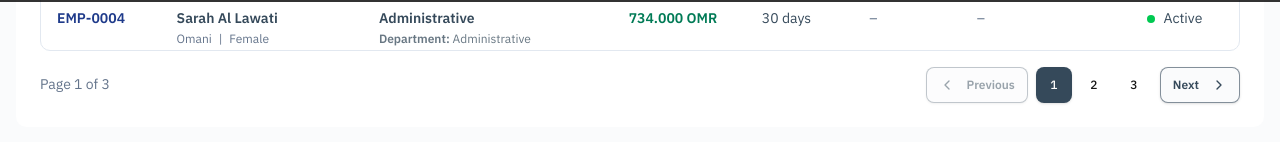
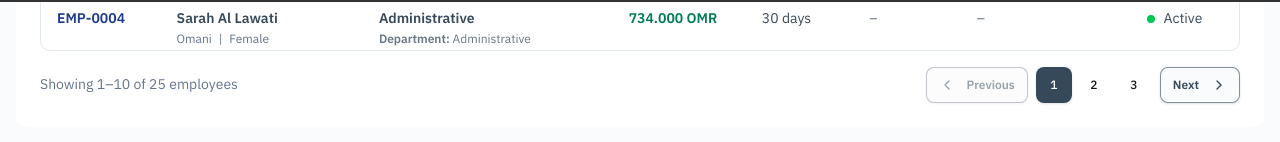
Before and after one commit to mehak187/elpnew, a React (Vite) app: page /employees in a window 1280 px wide. Shown: the part 798-940 px from the top of the page. Built offline with nearby package versions, Linux system fonts and the light colour scheme.

Commit message:
update 11 files and create 1 file

```diff
--- a/src/components/shared/DataTable.jsx
+++ b/src/components/shared/DataTable.jsx
@@ -372,7 +372,7 @@ export default function DataTable({
             <button
               key={filter.key}
               type="button"
-              onClick={() => onRemoveFilter && onRemoveFilter(filter.key)}
+              onClick={() => onRemoveFilter && onRemoveFilter(filter)}
               className="inline-flex items-center gap-1.5 rounded-[6px] border border-primary bg-card px-2.5 py-1 text-xs font-semibold text-primary transition-colors hover:bg-menu-hover focus-visible:outline-none focus-visible:ring-2 focus-visible:ring-ring focus-visible:ring-offset-2"
             >
               <span>
@@ -560,16 +560,19 @@ export default function DataTable({
       {/* Pagination */}
       <div className="flex flex-col sm:flex-row items-center justify-between gap-3">
         <p className="text-sm text-muted-foreground order-2 sm:order-1">
-          {itemLabel && filteredData.length > 0
+          {/* What is on screen out of what there is. Said whether or not
+              the page named what it holds: "Page 1 of 3" answers a
+              question nobody asked, while the count answers the one they
+              did. */}
+          {filteredData.length > 0
             ? "Showing " +
               ((currentPage - 1) * pageSize + 1) +
-              "\u2013" +
+              "–" +
               Math.min(currentPage * pageSize, filteredData.length) +
               " of " +
               filteredData.length +
-              " " +
-              itemLabel
-            : "Page " + currentPage + " of " + calculatedTotalPages}
+              (itemLabel ? " " + itemLabel : "")
+            : "Nothing to show"}
         </p>
         <div className="flex items-center gap-2 order-1 sm:order-2">
           <Button
--- a/src/components/shared/FilterPanel.jsx
+++ b/src/components/shared/FilterPanel.jsx
@@ -9,6 +9,7 @@ import {
   DialogTitle,
   DialogTrigger,
 } from "@/components/ui/dialog";
+import { filterChips, withoutChip } from "@/lib/filterChips";
 import { cn } from "@/lib/utils";
 
 /**
@@ -67,9 +68,6 @@ function Tick({ id, checked, onToggle, children }) {
   );
 }
 
-/** Whether a stored value counts as a choice somebody made. */
-const chosen = (value) =>
-  Array.isArray(value) ? value.length > 0 : Boolean(value) && value !== "all";
 
 export default function FilterPanel({
   fields = [],
@@ -96,31 +94,11 @@ export default function FilterPanel({
     });
 
   /** The committed filters, said in the words their own group used. */
-  const chips = fields.flatMap((field) => {
-    const held = value[field.key];
-    if (!chosen(held)) return [];
-    const say = (one) =>
-      field.options?.find((option) => option.value === one)?.label || one;
-    return Array.isArray(held)
-      ? held.map((one) => ({
-          key: field.key + ":" + one,
-          field: field.key,
-          option: one,
-          text: field.label + ": " + say(one),
-        }))
-      : [{ key: field.key, field: field.key, text: field.label + ": " + say(held) }];
-  });
+  const chips = filterChips(fields, value);
 
-  /** Dropping a chip drops that one choice, at once, from what is in force. */
+  /** Dropping a tag drops that one choice, at once, from what is in force. */
   const drop = (chip) => {
-    const next = { ...value };
-    if (chip.option) {
-      const held = (next[chip.field] || []).filter((one) => one !== chip.option);
-      if (held.length) next[chip.field] = held;
-      else delete next[chip.field];
-    } else {
-      delete next[chip.field];
-    }
+    const next = withoutChip(value, chip);
     onChange?.(next);
     setDraft(next);
   };
@@ -178,7 +156,7 @@ export default function FilterPanel({
                 onClick={() => drop(chip)}
                 className="inline-flex items-center gap-1.5 rounded-[6px] border border-primary bg-card px-2.5 py-1 text-xs font-semibold text-primary transition-colors hover:bg-menu-hover focus-visible:outline-none focus-visible:ring-2 focus-visible:ring-ring focus-visible:ring-offset-2"
               >
-                {chip.text}
+                {chip.label}: {chip.value}
                 <X className="size-3.5 shrink-0" aria-hidden="true" />
                 <span className="sr-only">Remove this filter</span>
               </button>
--- /dev/null
+++ b/src/lib/filterChips.js
@@ -0,0 +1,52 @@
+/** Whether a stored value counts as a choice somebody made. */
+const chosen = (value) =>
+  Array.isArray(value) ? value.length > 0 : Boolean(value) && value !== "all";
+
+/**
+ * The filters in force, each as one removable tag.
+ *
+ * Exported because the same tags are shown twice - inside the panel, and on
+ * the row under the table - and two readings of "what is this list narrowed
+ * by" would disagree the first time a group changed its wording.
+ *
+ * A group where any number may be chosen yields one tag per choice; a group
+ * where one may be chosen yields one tag.
+ */
+export function filterChips(fields, value) {
+  return fields.flatMap((field) => {
+    const held = value[field.key];
+    if (!chosen(held)) return [];
+    const say = (one) =>
+      field.options?.find((option) => option.value === one)?.label || one;
+
+    return Array.isArray(held)
+      ? held.map((one) => ({
+          key: field.key + ":" + one,
+          field: field.key,
+          option: one,
+          label: field.label,
+          value: say(one),
+        }))
+      : [
+          {
+            key: field.key,
+            field: field.key,
+            label: field.label,
+            value: say(held),
+          },
+        ];
+  });
+}
+
+/** What is left in force once one tag is dropped. */
+export function withoutChip(value, chip) {
+  const next = { ...value };
+  if (chip.option) {
+    const held = (next[chip.field] || []).filter((one) => one !== chip.option);
+    if (held.length) next[chip.field] = held;
+    else delete next[chip.field];
+  } else {
+    delete next[chip.field];
+  }
+  return next;
+}
--- a/src/pages/References.jsx
+++ b/src/pages/References.jsx
@@ -173,6 +173,7 @@ export default function References() {
         <CardContent className="p-4 sm:p-6">
           <DataTable
             columns={columns}
+            itemLabel="references"
             data={filteredData}
             // One no longer in use is kept, at the foot of its list.
             endedRow={(row) => isEndedStatus(row.status)}
--- a/src/pages/assets/AssetsPage.jsx
+++ b/src/pages/assets/AssetsPage.jsx
@@ -482,6 +482,7 @@ export default function AssetsPage() {
         <CardContent className="p-4 sm:p-6">
           <DataTable
             columns={columns}
+            itemLabel="assets"
             data={rows}
             // An asset out of service is kept, at the foot of the register.
             endedRow={(row) => isEndedStatus(ASSET_STATUS[row.state].label)}
--- a/src/pages/clients/ClientsList.jsx
+++ b/src/pages/clients/ClientsList.jsx
@@ -212,6 +212,7 @@ export default function ClientsList() {
         <CardContent className="p-4 sm:p-6">
           <DataTable
             columns={columns}
+            itemLabel="clients"
             data={processedClients}
             // Clients that have stopped are kept, at the foot of the list.
             endedRow={(row) => isEndedStatus(row.status)}
--- a/src/pages/corporate/CorporateList.jsx
+++ b/src/pages/corporate/CorporateList.jsx
@@ -121,6 +121,7 @@ export default function CorporateList() {
         <CardContent className="p-4 sm:p-6">
           <DataTable
             columns={columns}
+            itemLabel="matters"
             data={matters}
             searchPlaceholder="Search corporate matters..."
             currentPage={currentPage}
--- a/src/pages/employees/EmployeesList.jsx
+++ b/src/pages/employees/EmployeesList.jsx
@@ -8,6 +8,7 @@ import { onLeaveToday, annualLeaveLeft } from "./leaveData";
 import DataTable from "@/components/shared/DataTable";
 import PageHeader from "@/components/shared/PageHeader";
 import FilterPanel from "@/components/shared/FilterPanel";
+import { filterChips, withoutChip } from "@/lib/filterChips";
 import {
   Users,
   Eye,
@@ -261,6 +262,13 @@ export default function EmployeesList() {
   // page from printing what it should not.
   const canSeeRestricted = CURRENT_USER.role === "admin";
   const fields = filterFields(canSeeRestricted);
+  const chips = filterChips(fields, filters);
+
+  /** Narrowing the list always starts it again at its first page. */
+  const narrow = (next) => {
+    setFilters(next);
+    setCurrentPage(1);
+  };
 
   const shown = employees
     .filter((row) => matches(row, filters, leaves))
@@ -435,8 +443,12 @@ export default function EmployeesList() {
         <CardContent className="p-4 sm:p-6">
           <DataTable
             columns={columns}
+            itemLabel="employees"
             data={shown}
             keepOrder
+            appliedFilters={chips}
+            onRemoveFilter={(chip) => narrow(withoutChip(filters, chip))}
+            onClearFilters={() => narrow({})}
             // Anyone who has left is kept, at the foot of the list.
             endedRow={(row) => isEndedStatus(row.status)}
             searchPlaceholder="Search employee by name, ID, department..."
@@ -448,11 +460,7 @@ export default function EmployeesList() {
               <FilterPanel
                 fields={fields}
                 value={filters}
-                onChange={(next) => {
-                  setFilters(next);
-                  // A narrowed list is read from its first page.
-                  setCurrentPage(1);
-                }}
+                onChange={narrow}
               />
             }
             pageSize={pageSize}
--- a/src/pages/finance/InvoicesList.jsx
+++ b/src/pages/finance/InvoicesList.jsx
@@ -137,6 +137,7 @@ export default function InvoicesList() {
         <CardContent className="p-4 sm:p-6">
           <DataTable
             columns={columns}
+            itemLabel="invoices"
             data={visibleInvoices}
             searchPlaceholder="Search invoices..."
             currentPage={currentPage}
--- a/src/pages/leases/LeasesPage.jsx
+++ b/src/pages/leases/LeasesPage.jsx
@@ -367,6 +367,7 @@ export default function LeasesPage() {
         <CardContent className="p-4 sm:p-6">
           <DataTable
             columns={columns}
+            itemLabel="leases"
             data={rows}
             // A lease that has ended or been cancelled sits under the running
             // ones rather than among them.
--- a/src/pages/suppliers/SuppliersPage.jsx
+++ b/src/pages/suppliers/SuppliersPage.jsx
@@ -117,6 +117,7 @@ export default function SuppliersPage() {
         <CardContent className="p-4 sm:p-6">
           <DataTable
             columns={columns}
+            itemLabel="suppliers"
             data={suppliers}
             // A supplier no longer dealt with is kept, at the foot of the list.
             endedRow={(row) => isEndedStatus(row.status)}
--- a/src/pages/taxes/IncomeTaxPage.jsx
+++ b/src/pages/taxes/IncomeTaxPage.jsx
@@ -402,6 +402,7 @@ export default function IncomeTaxPage() {
           <FormHeading icon={FileText} title="Income Tax Returns" note="One return a year, the latest first" />
           <DataTable
             columns={columns}
+            itemLabel="tax returns"
             data={rows}
             searchPlaceholder="Ask about income tax..."
             exportFileName="income-tax-returns.csv"
```
